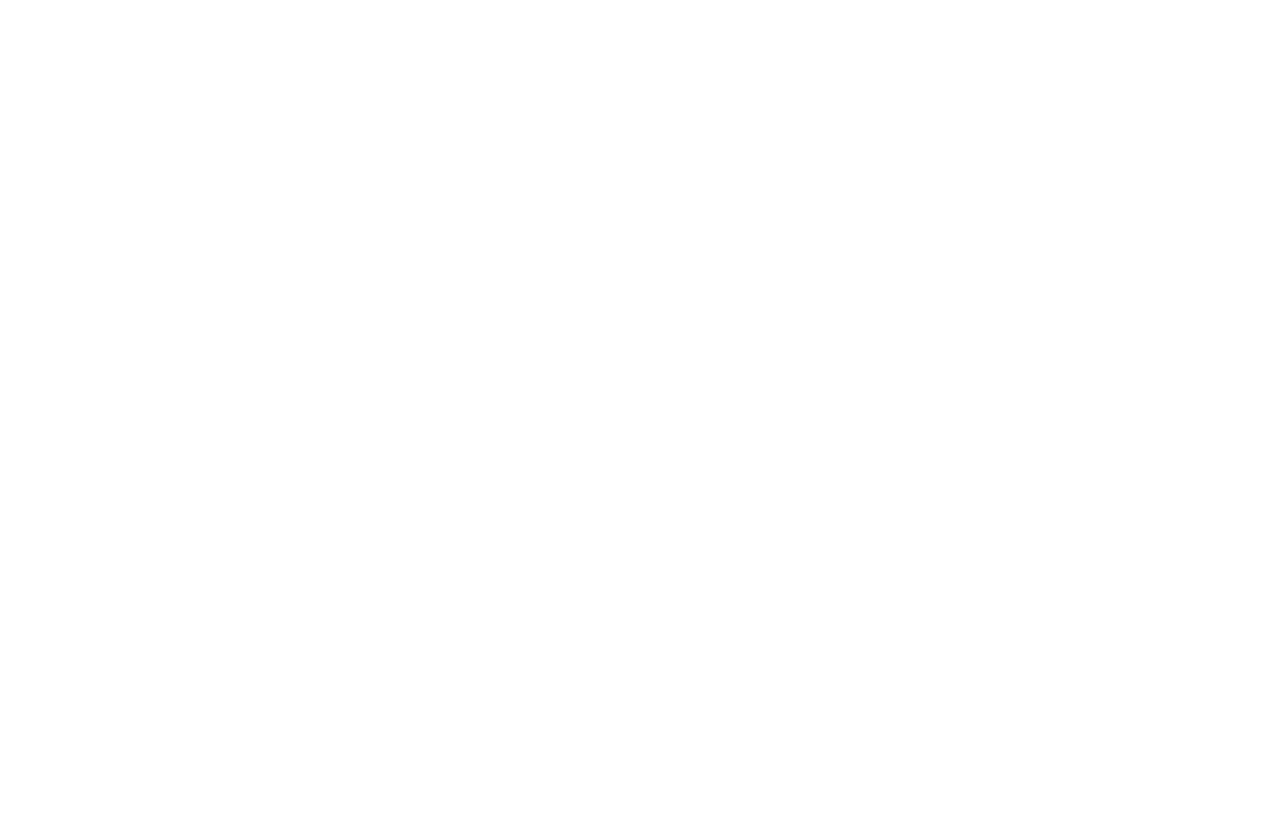
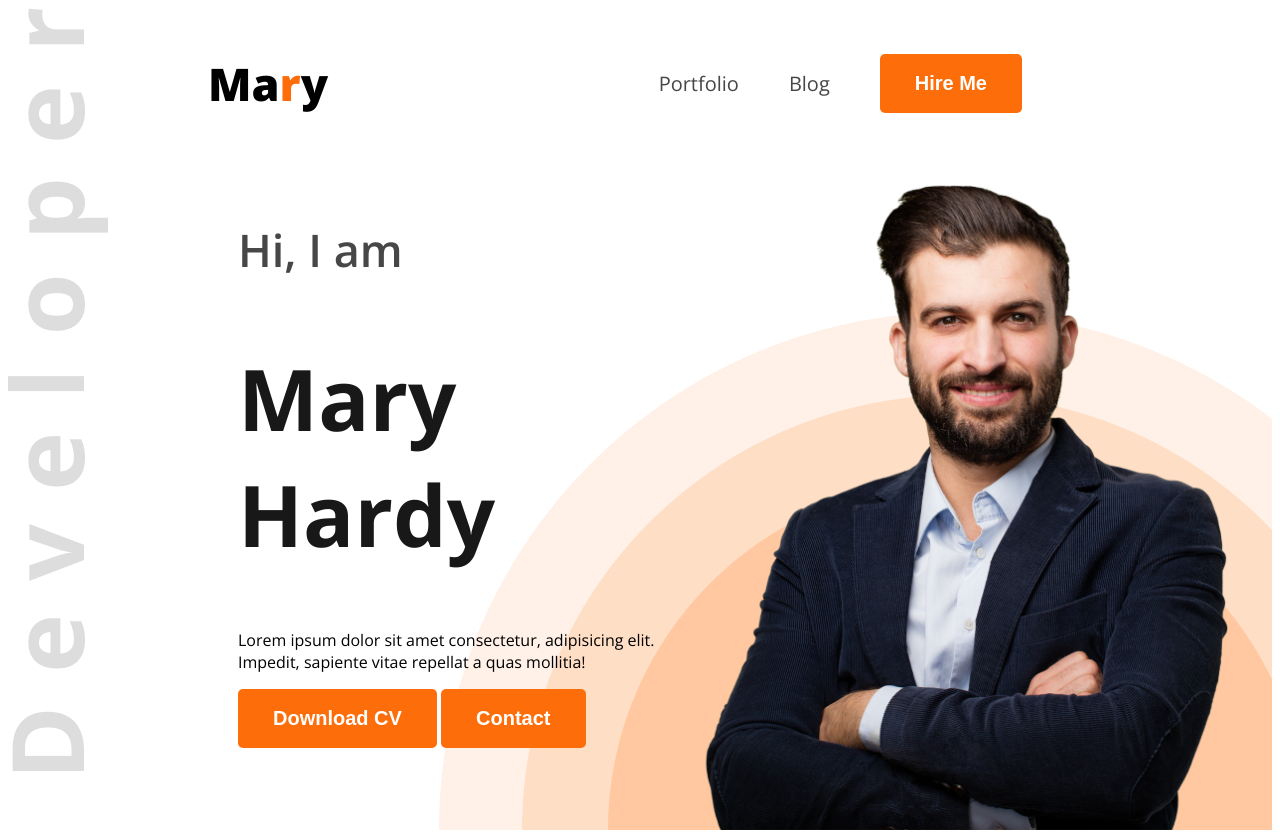
Before and after one commit to aahmaadcsecu21/web-developer-portfolio, a plain HTML site: page index.html in a window 1280 px wide. Before the commit the page ends 800 px from the top, so only its background shows below. Drawn offline with nearby package versions, Linux system fonts and the light colour scheme.

Commit message:
navbar work done

```diff
--- a/index.html
+++ b/index.html
@@ -4,10 +4,31 @@
     <meta charset="UTF-8">
     <meta name="viewport" content="width=device-width, initial-scale=1.0">
     <title>Developer Portfolio</title>
+    <link rel="stylesheet" href="styles/portfolio.css">
+    <link rel="preconnect" href="https://fonts.googleapis.com">
+<link rel="preconnect" href="https://fonts.gstatic.com" crossorigin>
+<link href="https://fonts.googleapis.com/css2?family=Open+Sans:ital,wght@0,300..800;1,300..800&display=swap" rel="stylesheet">
 </head>
-<body>
-    <header>
-
+<body class="open-sans-normal">
+    <header class="header">
+        <nav>
+            <h3 class="nav-title">Ma<span class="text-primry">r</span>y</h3>
+            <ul>
+                <li> <a class="dark-2" href="">Portfolio</a></li>
+                <li> <a class="dark-2" href="">Blog</a></li>
+                <li> <a href=""><button class="btn-primry">Hire Me</button></a></li>
+            </ul>
+        </nav>
+        <div class="banner">
+            <div class="banner-content">
+                <h4 class="banner-greetings dark-2">Hi, I am</h4>
+                <h1 class="banner-title">Mary Hardy</h1>
+                <p class="banner-description">Lorem ipsum dolor sit amet consectetur, adipisicing elit. Impedit, sapiente vitae repellat a quas mollitia!</p>
+                <button class="btn-primry">Download CV</button>
+                <button class="btn-primry">Contact</button>
+            </div>
+            <img class="banner-profile-pic" src="images/hardy.png" alt="">
+        </div>
     </header>
     <main>
 
--- /dev/null
+++ b/styles/portfolio.css
@@ -0,0 +1,73 @@
+
+.open-sans-normal {
+  font-family: "Open Sans", sans-serif;
+  font-optical-sizing: auto;
+  font-style: normal;
+  font-variation-settings:
+    "wdth" 100;
+}
+.dark-2{
+    color: #474747;
+}
+/*Shre style*/
+.text-primry{
+    color: #FD6E0A;
+}
+/* Nav styles */
+nav{
+    display: flex;
+    align-items: center;
+    justify-content: space-between;
+    margin: 0px 200px;
+}
+.nav-title{
+    font-weight: 800;
+    font-size: 45px;
+}
+nav ul li{
+    list-style: none;
+    margin-right: 50px;
+}
+nav ul{
+    display: flex;
+    align-items: center;
+}
+nav li a{
+    text-decoration: none;
+    font-size: 20px;
+}
+.btn-primry{
+    background-color: #FD6E0A;
+    font-weight: bold;
+    color: white;
+    font-size: 20px;
+    padding: 18px 35px;
+    border-radius: 5px;
+    border: none;
+}
+.header{
+    background-image: url("../images/developer.png"),url('../images/header_bg.png');
+    background-repeat: no-repeat;
+    background-position: top left, bottom right;
+}
+/*banner style*/
+.banner{
+    display: flex;
+    justify-content: space-between;
+    margin: 0 35px 0 230px;
+}
+.banner-content{
+    width: 580px;
+}
+.banner-greetings{
+    font-weight: 600;
+    font-size: 45px;
+}
+.banner-title{
+    font-weight: bold;
+    font-size: 85px;
+    color: #181818;
+}
+.banner-profile-pic{
+    width: 580px;
+}
```
